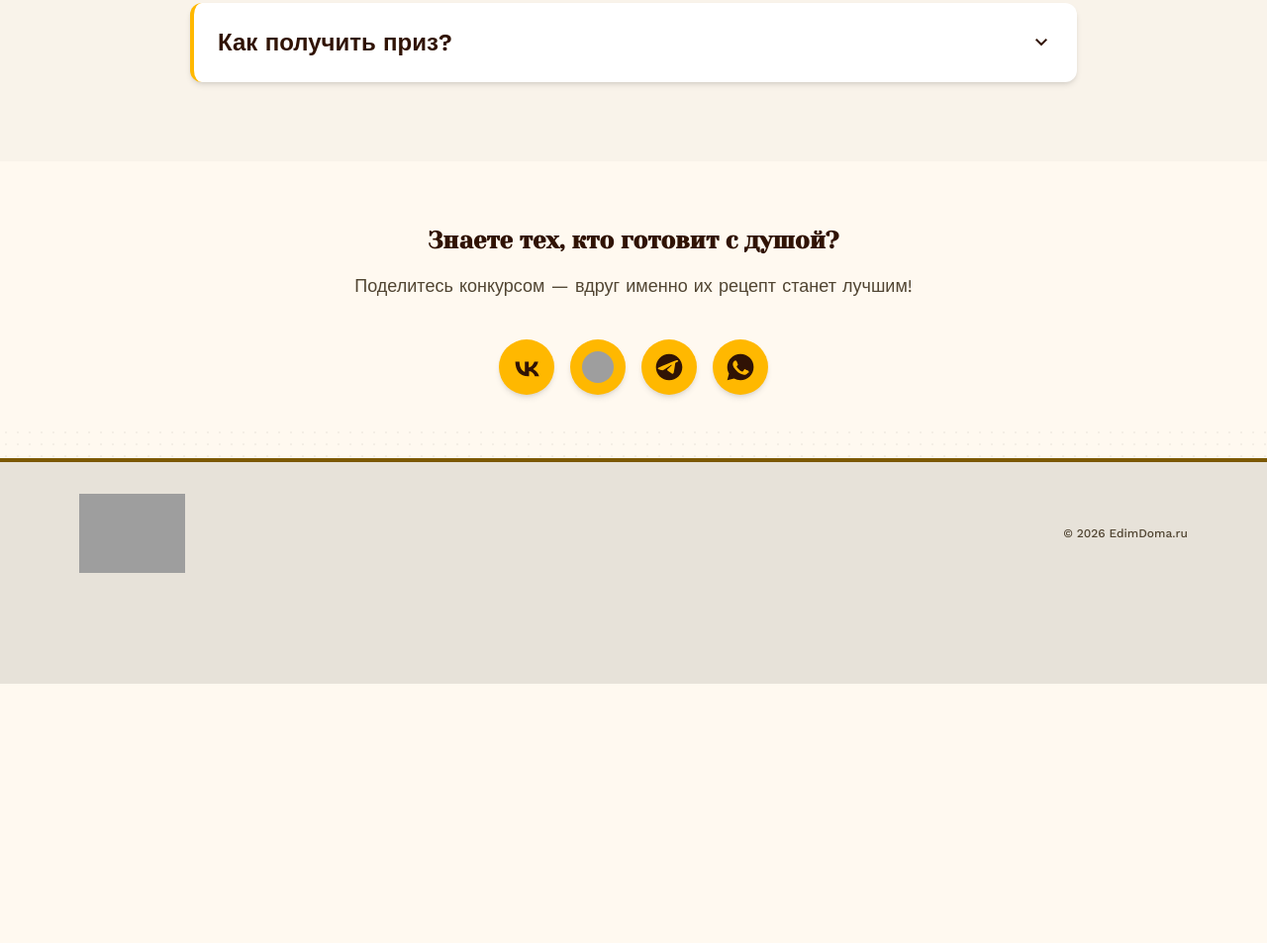
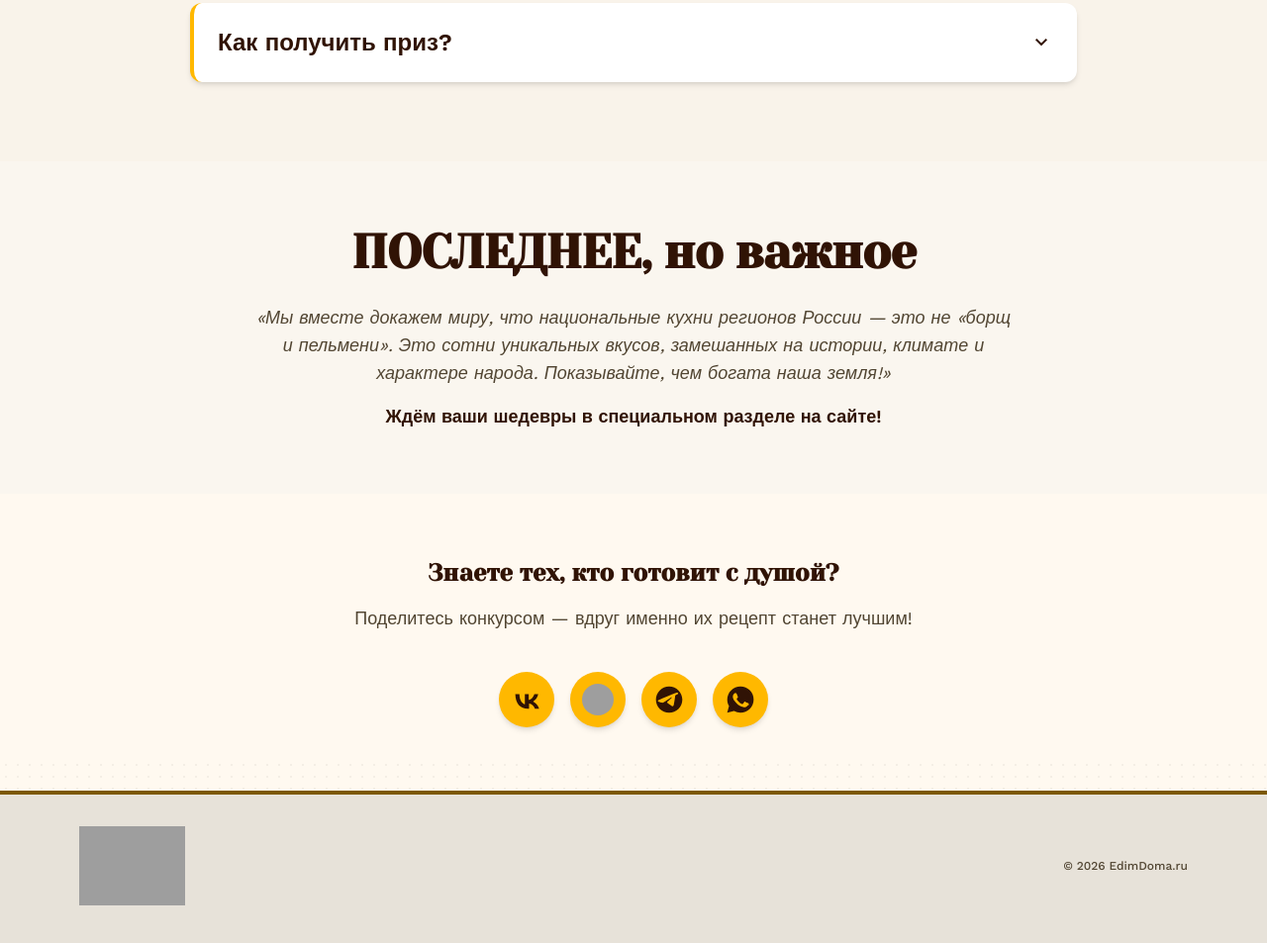
Before and after one commit to korenewdima-code/konkurs_1, a website built with Vite: page index.html in a window 1280 px wide. Shown: the part 5705-6658 px from the top of the page at 99% size. Before the commit the page ends 6396 px from the top, so only its background shows below. Built offline with nearby package versions, Linux system fonts and the light colour scheme; grey boxes are pictures that could not be loaded.

Commit message:
content: добавить блок «ПОСЛЕДНЕЕ, но важное» после FAQ
Co-Authored-By: Claude Sonnet 5 <noreply@anthropic.com>

```diff
--- a/index.html
+++ b/index.html
@@ -691,6 +691,20 @@
       </div>
     </section>
 
+    <section class="relative overflow-hidden bg-[#FAF6EF] px-margin-mobile py-16 md:px-margin-desktop">
+      <div class="mx-auto max-w-3xl text-center">
+        <h2 class="mb-6 font-accent text-display-md text-cocoa md:text-display-lg">ПОСЛЕДНЕЕ, но важное</h2>
+        <div class="mx-auto flex flex-col gap-4 text-body-lg text-on-surface-variant">
+          <p class="italic">
+            «Мы вместе докажем миру, что национальные кухни регионов России — это не «борщ и пельмени».
+            Это сотни уникальных вкусов, замешанных на истории, климате и характере народа. Показывайте,
+            чем богата наша земля!»
+          </p>
+          <p class="font-bold text-cocoa">Ждём ваши шедевры в специальном разделе на сайте!</p>
+        </div>
+      </div>
+    </section>
+
     <section class="relative overflow-hidden bg-surface px-margin-mobile py-16 md:px-margin-desktop">
       <div class="mx-auto max-w-4xl text-center">
         <h2 class="mb-4 font-accent text-headline-md text-cocoa">Знаете тех, кто готовит с душой?</h2>
```
